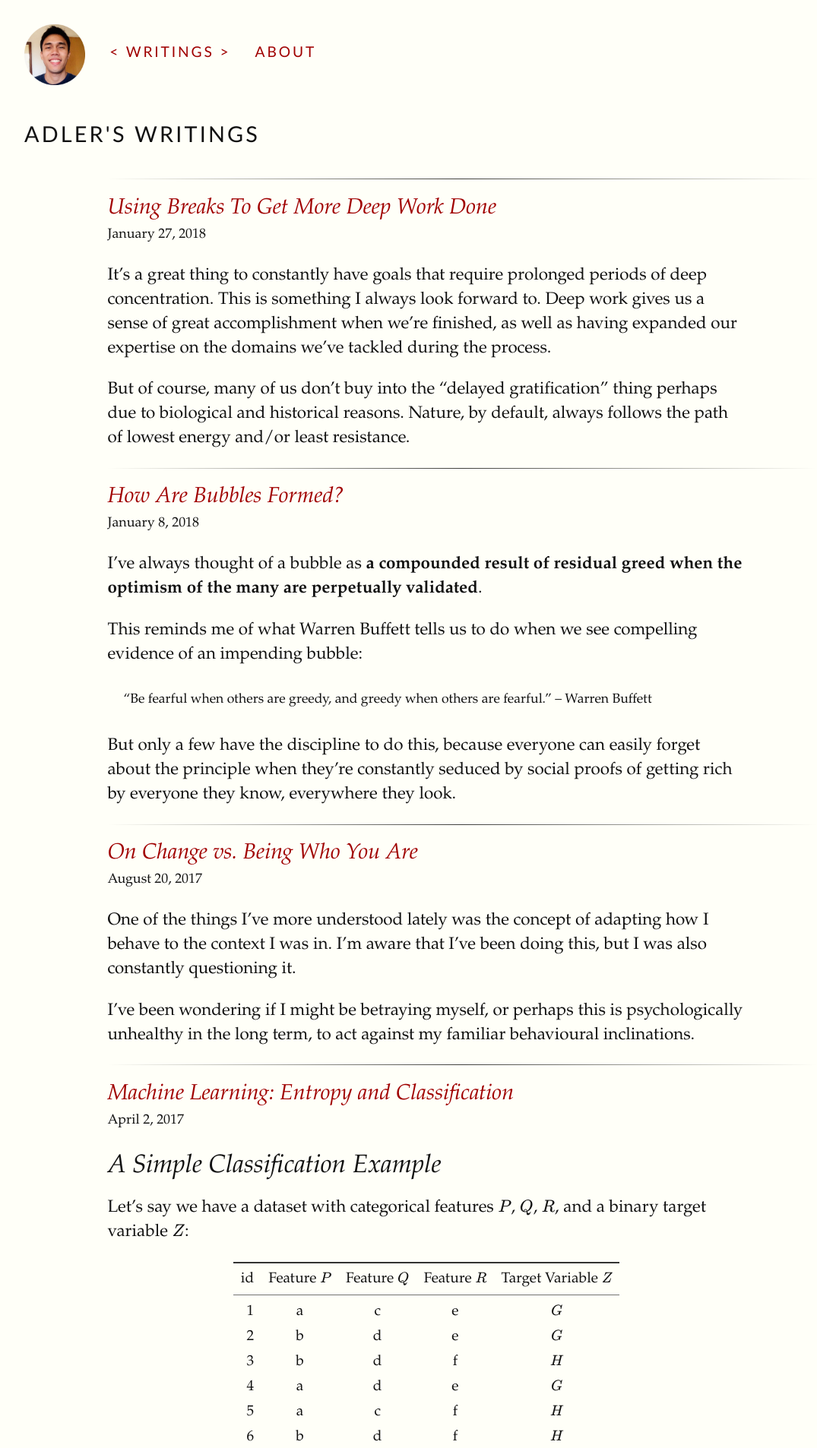
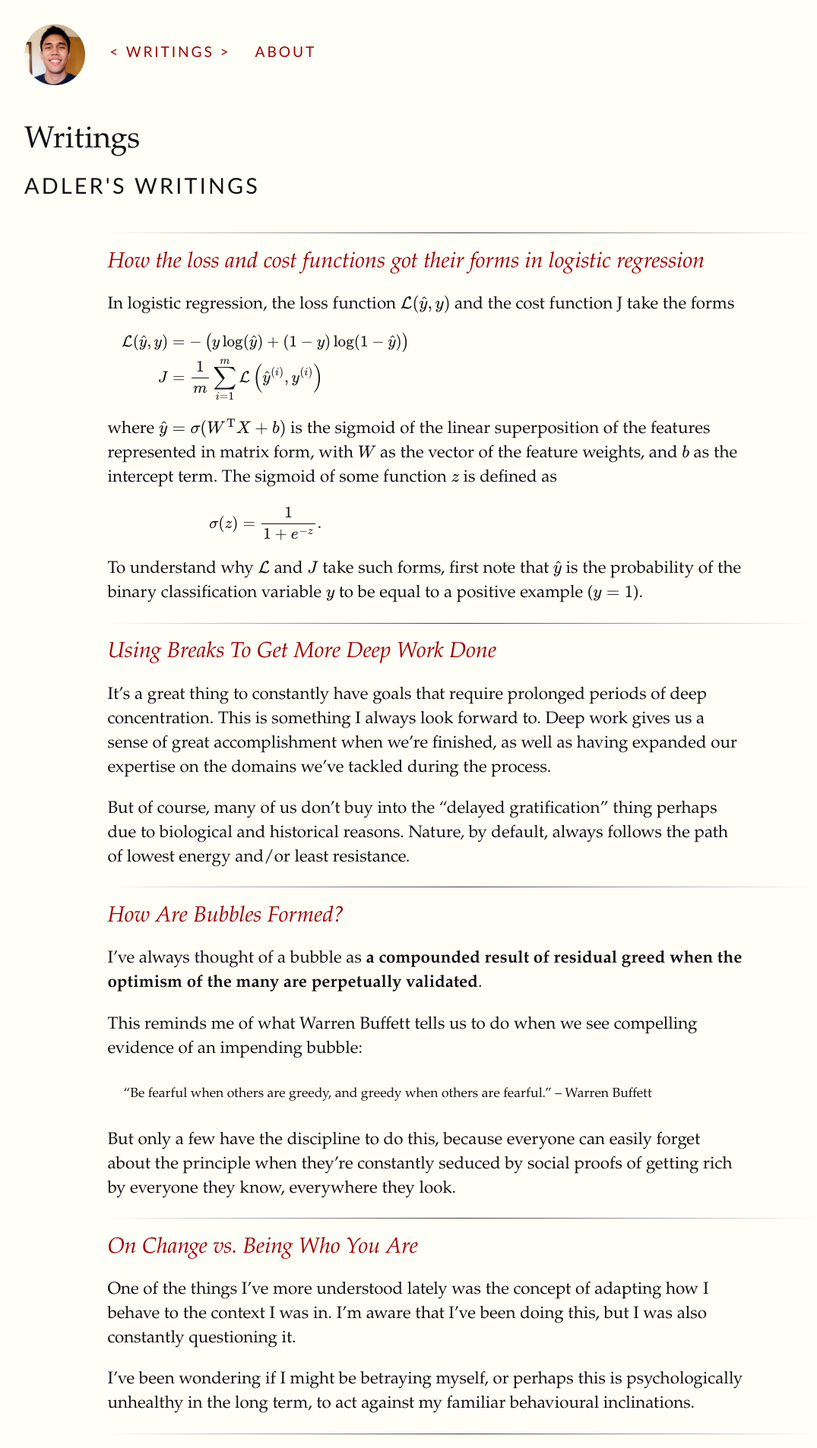
Before and after one commit to adlersantos/adlersantos.github.io, a Jekyll site: the page built from index.html, in a window 1280 px wide. Shown: the top 1906 px of the page at 76% size, without its empty margins (32-1107 px from the left). Built offline with Jekyll 4.4.1, drawn with Linux system fonts in a browser that asks for light colours; formulas are drawn with MathJax 3; some of the changed text lies outside the part shown.

Commit message:
lr loss and cost forms

```diff
--- a/_layouts/full-width.html
+++ b/_layouts/full-width.html
@@ -3,6 +3,7 @@
   {% include head.html %}
   <body class="full-width">
     {% include header.html %}
+    <h1>{{ page.title}}</h1>
     <article>
       {{ content }}
     </article>
--- a/_layouts/post.html
+++ b/_layouts/post.html
@@ -2,6 +2,6 @@
 layout: default
 ---
 <h1>{{ page.title}}</h1>
-<p class="subtitle">{{ page.date | date: "%B %-d, %Y" }}</p>
+<!-- <p class="subtitle">{{ page.date | date: "%B %-d, %Y" }}</p> -->
 
 {{ content }}
--- /dev/null
+++ b/_posts/2018-03-10-logistic-regression-loss-cost-forms.md
@@ -0,0 +1,99 @@
+---
+layout: full-width
+title:  "How the loss and cost functions got their forms in logistic regression"
+date:   2018-03-10
+---
+
+In logistic regression, the loss function {%m%}\mathcal{L}(\hat{y}, y){%em%} and the cost function J take the forms
+
+{% math %}
+\begin{align}
+\mathcal{L}(\hat{y}, y) &= - \left(y \log (\hat{y}) + (1 - y) \log (1 - \hat{y}) \right) \\
+J &= \frac{1}{m} \sum_{i=1}^m \mathcal{L}\left(\hat{y}^{(i)}, y^{(i)}\right)
+\end{align}
+{% endmath %}
+
+where {%m%}\hat{y} = \sigma(W^\text{T} X + b){%em%} is the sigmoid of the linear superposition of the features represented in matrix form, with {%m%}W{%em%} as the vector of the feature weights, and {%m%}b{%em%} as the intercept term. The sigmoid of some function {%m%}z{%em%} is defined as
+
+{% math %}
+\sigma(z) = \frac{1}{1 + e^{-z}}.
+{% endmath %}
+
+To understand why {%m%}\mathcal{L}{%em%} and {%m%}J{%em%} take such forms, first note that {%m%}\hat{y}{%em%} is the probability of the binary classification variable {%m%}y{%em%} to be equal to a positive example ({%m%}y = 1{%em%}). <!--more--> This means for a single example {%m%}x{%em%}, {%m%}\hat{y}{%em%} takes the form {%m%}\hat{y} = p(y|x){%em%} if {%m%}y=1{%em%}. The other condition is when {%m%}y = 0{%em%}, where we want {%m%}\hat{y}{%em%} to also be equal to zero. To satisfy both of these conditions, we define {%m%}p(y|x){%em%} as:
+
+{% math %}
+p(y|x) =
+\begin{cases}
+    \hat{y} & (\text{if } y = 1)\\
+    1 - \hat{y} & (\text{if } y = 0)
+\end{cases}
+{% endmath %}
+
+Another way to write {%m%}p(y|x){%em%} is as follows:
+
+{% math %}
+p(y|x) = \hat{y}^{y} (1 - \hat{y})^{(1 - y)}
+{% endmath %}
+
+You can check this for yourself using {%m%}y = 1{%em%} or {%m%}y = 0{%em%}.
+
+Now, let's consider the idea of applying a logarithm on probabilities. The probability defined above for a single example is simple enough, but if you'd like to do maximum likelihood estimation for a set of examples, then we have to consider some "overall probability" value. In probability theory, when two events {%m%}A{%em%} and {%m%}B{%em%} are independent, then the probability of them both occurring (their intersection) is given by
+
+{% math %}
+P(A \cup B) = P(A) \cdot P(B)
+{% endmath %}
+
+In most cases, it's safe to assume that every example in your training set occurred independently of each other. Thus the probability {%m%}P_{train}{%em%} for a training set of {%m%}m{%em%} samples is
+
+{% math %}
+\begin{align}
+P_{train} &= P(y^{(1)}|x^{(1)}) \cdot P(y^{(2)}|x^{(2)}) \ldots P(y^{(m)}|x^{(m)}) \\
+         &= \prod_{i=1}^m p(y^{(i)})
+\end{align}
+{% endmath %}
+
+We can use probabilities outrightly, but using the logarithm of probabilities has many practical advantages. One advantage is that multiplication is more computationally expensive than addition. We'll see shortly how applying the log translates the above from a multiplication problem to an addition problem. Also, computers have limited floating point accuracy, thus when a computer multiplies a very large set of probabilities (recall that they're valued from zero to one), you may end up with a value very close or equal to zero, which is far from ideal. You will not encounter this weird behaviour if you apply the logarithm.
+
+Let's apply the logarithm to {%m%}p(y|x){%em%}. Using the fact that {%m%}\log(ab) = \log(a) + \log(b){%em%} and {%m%}\log(a^b) = b \log(a){%em%}, we get
+
+{% math %}
+\begin{align}
+\log p(y|x) &= \log\left(\hat{y}^y (1 - \hat{y})^{(1 - y)}\right) \\
+           &= \log\left(\hat{y}^y\right) + \log\left((1 - \hat{y})^{(1 - y)}\right) \\
+           &= y \log \hat{y} + (1 - y) \log(1 - \hat{y})
+\end{align}
+{% endmath %}
+
+This is similar in form to the loss function of logistic regression for a single example, except for the minus sign. Logistic regression includes the minus sign in order for the cost function to be minimized.
+
+How about for {%m%}P_{train}{%em%}? By applying the multiplication rule for probabilities, it turns out that {%m%}\log(P_{train}){%em%} is just the sum of the loss functions of every training example:
+
+{% math %}
+\begin{align}
+\log\left(P_{train}\right) &= \log\left(\prod_{i=1}^m p(y^{(i)})\right) \\
+              &= \log\left(p(y^{(1)})\right) + \log\left(p(y^{(2)})\right) + \cdots + \log\left(p(y^{(m)})\right) \\
+              &= \sum_{i=1}^m \log\left(p(y^{(i)})\right) \\
+              &= \sum_{i=1}^m y^{(i)} \log \hat{y}^{(i)} + (1 - y^{(i)}) \log(1 - \hat{y}^{(i)})
+\end{align}
+{% endmath %}
+
+Looks familiar? Recall from above that the cost function {%m%}J{%em%} has the form
+
+{% math %}
+\begin{align}
+J &= \frac{1}{m} \sum_{i=1}^m - \left( y^{(i)} \log \hat{y}^{(i)} + (1 - y^{(i)}) \log(1 - \hat{y}^{(i)}) \right) \\
+  &= \frac{1}{m} \sum_{i=1}^m \mathcal{L}\left(\hat{y}^{(i)}, y^{(i)}\right)
+\end{align}
+{% endmath %}
+
+Thus, {%m%}\log\left(P_{train}\right){%em%} is the cost function {%m%}J{%em%} without the negative sign and without the scaling factor {%m%}(1/m){%em%}:
+
+{% math %}
+\begin{align}
+\log\left(P_{train}\right) &= -\sum_{i=1}^m \mathcal{L}\left(\hat{y}^{(i)}, y^{(i)}\right) \\
+                           &= - m J
+
+\end{align}
+{% endmath %}
+
+The factor {%m%}(1/m){%em%} found in {%m%}J{%em%} is for scaling purposes, and to allow us to treat the cost function as the average of the loss functions for all {%m%}m{%em%} training examples.
--- a/css/tufte.scss
+++ b/css/tufte.scss
@@ -76,10 +76,11 @@ p > a { @if $link-style == underline
     }
   }
 
-body { width: 87.5%;
+body {
        margin-left: auto;
        margin-right: auto;
        padding-left: 12.5%;
+       padding-right: 12.5%;
        font-family: et-bembo, Palatino, "Palatino Linotype", "Palatino LT STD", "Book Antiqua", Georgia, serif;
        background-color: $bg-color;
        color: $text-color;
@@ -93,7 +94,7 @@ h1 { font-weight: 400;
      margin-top: 1.568rem;
      margin-bottom: 1.568rem;
      font-size: 2.5rem;
-     line-height: 0.784; }
+     line-height: 1.0; }
 
 h2 { font-style: italic;
      font-weight: 400;
--- a/index.html
+++ b/index.html
@@ -10,7 +10,7 @@ title: Writings
         <li class="listing">
           <hr class="slender">
           <a href="{{ post.url | prepend: site.baseurl }}"><h3 class="contrast">{{ post.title }}</h3></a>
-          <br><span class="smaller">{{ post.date | date: "%B %-d, %Y" }}</span>  <br/>
+          <!-- <br><span class="smaller">{{ post.date | date: "%B %-d, %Y" }}</span>  <br/> -->
           <div>{{ post.excerpt }}</div>
         </li>
     {% endfor %}
```
